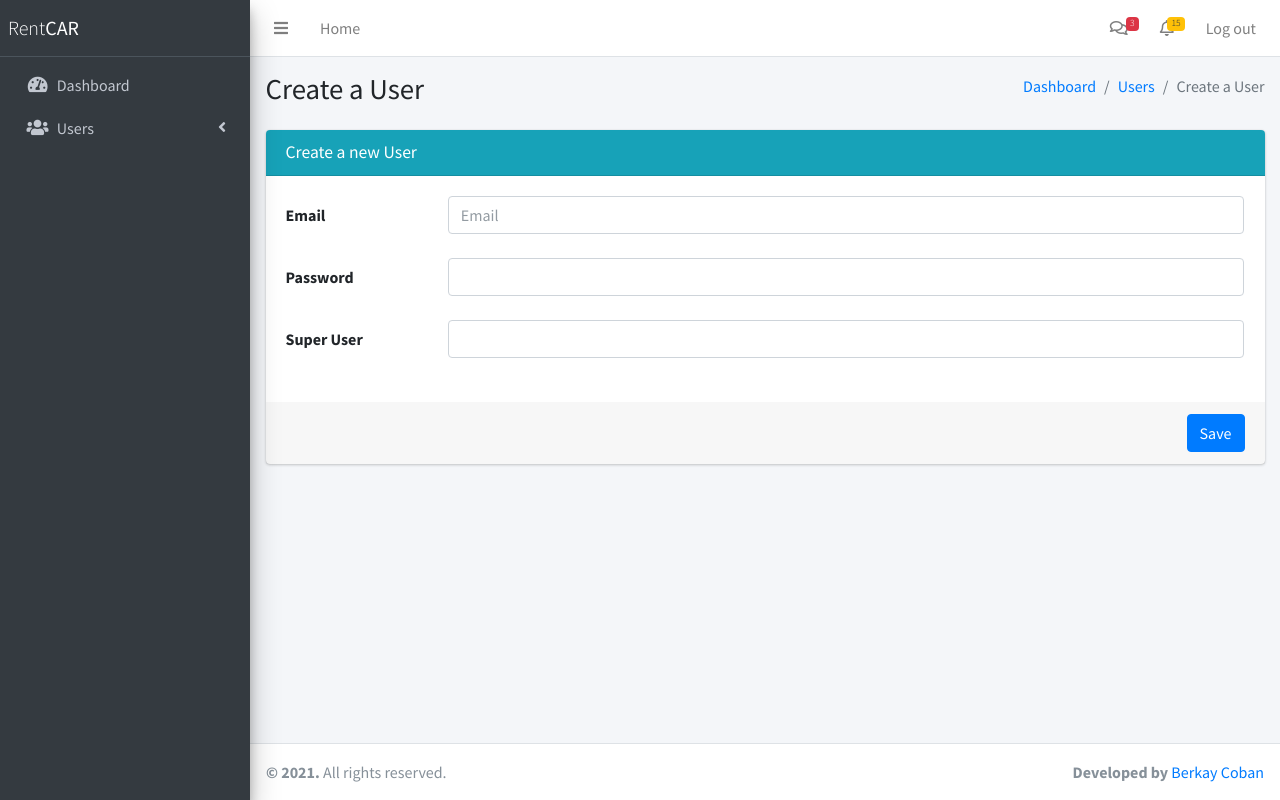
After one commit to berkaycoban/rentcar, a Symfony app: template templates/admin/user/create.html.twig in a window 1280 px wide. The commit adds this page. Run offline with Twig, Linux system fonts and the light colour scheme; the template is opened without the code that fills it, so the values that code supplies are empty; form fields are guessed from the names that the template uses; some libraries are stand-ins or nearby versions.

Commit message:
:zap: Add CRUD operations for UserEntity

```diff
--- a/composer.json
+++ b/composer.json
@@ -16,10 +16,12 @@
         "symfony/console": "5.2.*",
         "symfony/dotenv": "5.2.*",
         "symfony/flex": "^1.3.1",
+        "symfony/form": "5.2.*",
         "symfony/framework-bundle": "5.2.*",
         "symfony/proxy-manager-bridge": "5.2.*",
         "symfony/security-bundle": "5.2.*",
         "symfony/twig-bundle": "5.2.*",
+        "symfony/validator": "5.2.*",
         "symfony/yaml": "5.2.*",
         "twig/extra-bundle": "^2.12|^3.0",
         "twig/twig": "^2.12|^3.0"
--- a/templates/admin/base.html.twig
+++ b/templates/admin/base.html.twig
@@ -3,7 +3,7 @@
 <head>
     <meta charset="utf-8">
     <meta name="viewport" content="width=device-width, initial-scale=1">
-    <title>{% block title %}5S Ideal!{% endblock %}</title>
+    <title>{% block title %}RentCAR!{% endblock %}</title>
     <!-- Google Font: Source Sans Pro -->
     <link rel="stylesheet" href="https://fonts.googleapis.com/css?family=Source+Sans+Pro:300,400,400i,700&display=fallback">
     <!-- Font Awesome -->
@@ -22,7 +22,7 @@
     <aside class="main-sidebar sidebar-dark-primary elevation-4">
         <!-- Brand Logo -->
         <a href="{{ path('app_admin_dashboard') }}" class="brand-link">
-            <span class="brand-text font-weight-light">5S <b>Ideal</b></span>
+            <span class="brand-text font-weight-light">Rent<b>CAR</b></span>
         </a>
         {% include 'admin/contents/sidebar.html.twig' %}
     </aside>
--- a/templates/admin/contents/sidebar.html.twig
+++ b/templates/admin/contents/sidebar.html.twig
@@ -6,33 +6,33 @@
     <nav class="mt-2">
         <ul class="nav nav-pills nav-sidebar flex-column" data-widget="treeview" role="menu" data-accordion="false">
             <li class="nav-item">
-                <a href="{{ path('home') }}" class="nav-link {% if route == 'home' %}active{% endif %}">
+                <a href="{{ path('app_admin_dashboard') }}" class="nav-link {% if route == 'dashboard' %}active{% endif %}">
                     <i class="nav-icon fas fa-tachometer-alt"></i>
                     <p>Dashboard</p>
                 </a>
             </li>
-            <li class="nav-item {% if parent_route[0] == 'user' %}menu-open{% endif %}">
-                <a href="#" class="nav-link {% if parent_route[0] == 'user' %}active{% endif %}">
+            <li class="nav-item {% if parent_route[2] == 'user' %}menu-open{% endif %}">
+                <a href="#" class="nav-link {% if parent_route[2] == 'user' %}active{% endif %}">
                     <i class="nav-icon fas fa-users"></i>
                     <p>
                         Users
                         <i class="fas fa-angle-left right"></i>
                     </p>
                 </a>
-{#                <ul class="nav nav-treeview">#}
-{#                    <li class="nav-item">#}
-{#                        <a href="{{ path('user_list') }}" class="nav-link {% if route == 'user_list' %}active{% endif %}">#}
-{#                            <i class="fa fa-list nav-icon"></i>#}
-{#                            <p>All users</p>#}
-{#                        </a>#}
-{#                    </li>#}
-{#                    <li class="nav-item">#}
-{#                        <a href="{{ path('user_create') }}" class="nav-link {% if route == 'user_create' %}active{% endif %}">#}
-{#                            <i class="fa fa-plus nav-icon"></i>#}
-{#                            <p>Create a new user</p>#}
-{#                        </a>#}
-{#                    </li>#}
-{#                </ul>#}
+                <ul class="nav nav-treeview">
+                    <li class="nav-item">
+                        <a href="{{ path('app_admin_user_list') }}" class="nav-link {% if parent_route[3] is defined and parent_route[3] == 'list' %}active{% endif %}">
+                            <i class="fa fa-list nav-icon"></i>
+                            <p>All users</p>
+                        </a>
+                    </li>
+                    <li class="nav-item">
+                        <a href="{{ path('app_admin_user_create') }}" class="nav-link {% if parent_route[3] is defined and parent_route[3] == 'create' %}active{% endif %}">
+                            <i class="fa fa-plus nav-icon"></i>
+                            <p>Create a new user</p>
+                        </a>
+                    </li>
+                </ul>
             </li>
         </ul>
     </nav>
--- /dev/null
+++ b/templates/admin/user/_delete_form.html.twig
@@ -0,0 +1,4 @@
+<form method="post" action="{{ path('app_admin_user_delete', {'id': user.id}) }}" onsubmit="return confirm('Are you sure you want to delete this item?');">
+    <input type="hidden" name="_method" value="DELETE">
+    <button class="btn btn-sm btn-danger">Delete</button>
+</form>
--- /dev/null
+++ b/templates/admin/user/create.html.twig
@@ -0,0 +1,75 @@
+{% extends 'admin/base.html.twig' %}
+
+{% block title %}Create a new User{% endblock %}
+
+{% block stylesheets %}{% endblock %}
+
+{% block body %}
+
+    <div class="content-wrapper">
+        <!-- Content Header (Page header) -->
+        <section class="content-header">
+            <div class="container-fluid">
+                <div class="row mb-2">
+                    <div class="col-sm-6">
+                        <h1>
+                        {% if(app.request.get('id')) %}
+                            Update a User
+                        {% else %}
+                            Create a User
+                        {% endif %}
+                        </h1>
+                    </div>
+                    <div class="col-sm-6">
+                        <ol class="breadcrumb float-sm-right">
+                            <li class="breadcrumb-item"><a href="{{ path('app_admin_dashboard') }}">Dashboard</a></li>
+                            <li class="breadcrumb-item"><a href="{{ path('app_admin_user_list') }}">Users</a></li>
+                            <li class="breadcrumb-item active">Create a User</li>
+                        </ol>
+                    </div>
+                </div>
+            </div><!-- /.container-fluid -->
+        </section>
+
+        <section class="content">
+            <div class="col-md-12">
+                <!-- Horizontal Form -->
+                <div class="card card-info">
+                    <div class="card-header">
+                        <h3 class="card-title">Create a new User</h3>
+                    </div>
+                    <!-- /.card-header -->
+                    <!-- form start -->
+                    {{ form_start(form, {'attr': {'class': 'form-horizontal'}}) }}
+                    <div class="card-body">
+                        <div class="form-group row">
+                            <label for="username" class="col-sm-2 col-form-label">{{ form_label(form.email) }}</label>
+                            <div class="col-sm-10">
+                                {{ form_widget(form.email, {'attr': {'placeholder': 'Email', 'class': 'form-control', 'id': 'email'}}) }}
+                            </div>
+                        </div>
+                        <div class="form-group row">
+                            <label for="password" class="col-sm-2 col-form-label">{{ form_label(form.password) }}</label>
+                            <div class="col-sm-10">
+                                {{ form_widget(form.password, {'attr': {'class': 'form-control', 'id': 'password'}}) }}
+                            </div>
+                        </div>
+                        <div class="form-group row">
+                            <label for="roles" class="col-sm-2 col-form-label">{{ form_label(form.role, 'Super User') }}</label>
+                            <div class="col-sm-10">
+                                {{ form_widget(form.role, {'attr': {'class': 'form-control', 'id': 'roles'}}) }}
+                            </div>
+                        </div>
+                    </div>
+                    <!-- /.card-body -->
+                    <div class="card-footer">
+                        {{ form_widget(form.save, {'attr': {'class': 'btn btn-primary float-right'}}) }}
+                    </div>
+                    <!-- /.card-footer -->
+                    {{ form_end(form) }}
+                </div>
+                <!-- /.card -->
+            </div>
+        </section>
+    </div>
+{% endblock %}
```
Also changed, not shown: src/Controller/Admin/UserController.php (added, +130 -0 lines), src/Form/UserType.php (added, +32 -0 lines), templates/admin/user/index.html.twig (added, +77 -0 lines), 5 other files.
